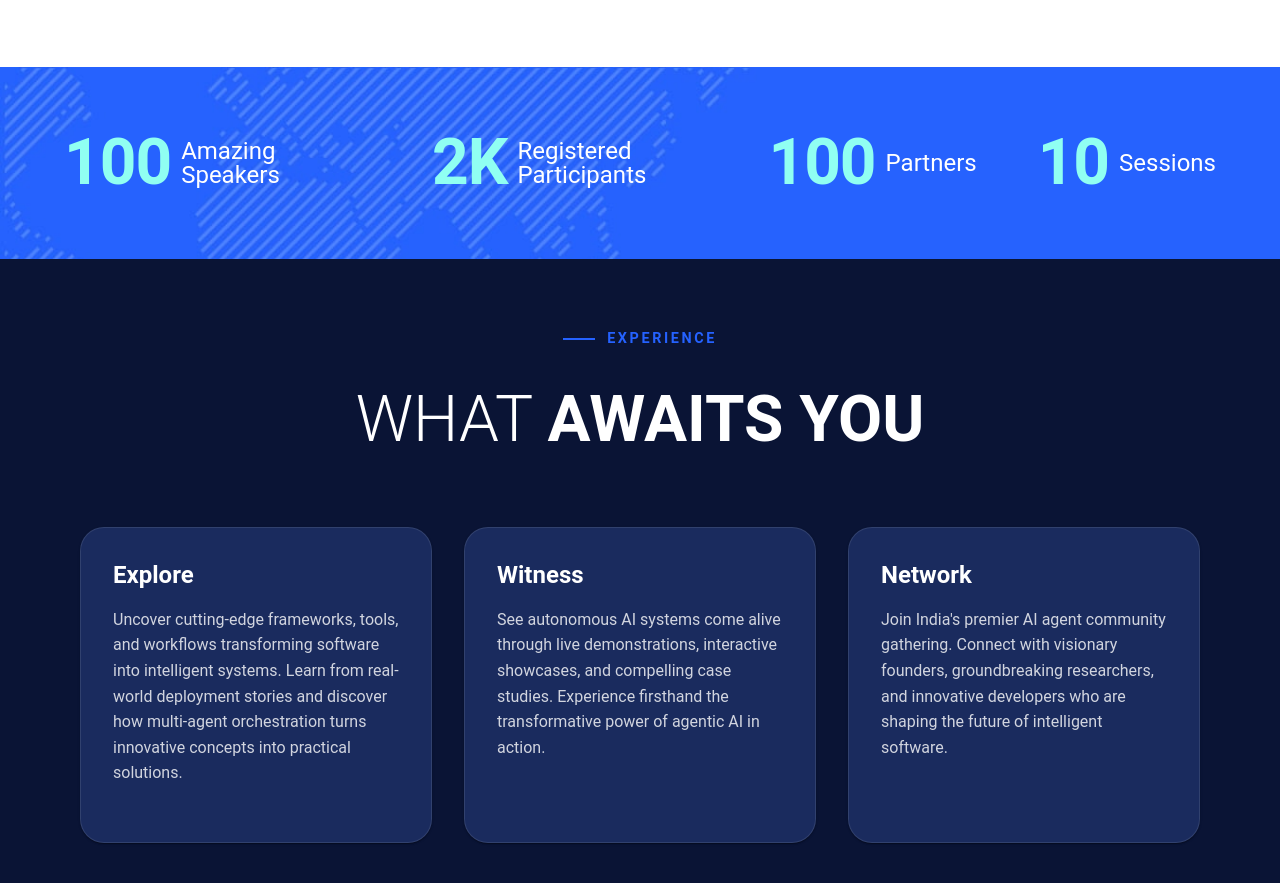
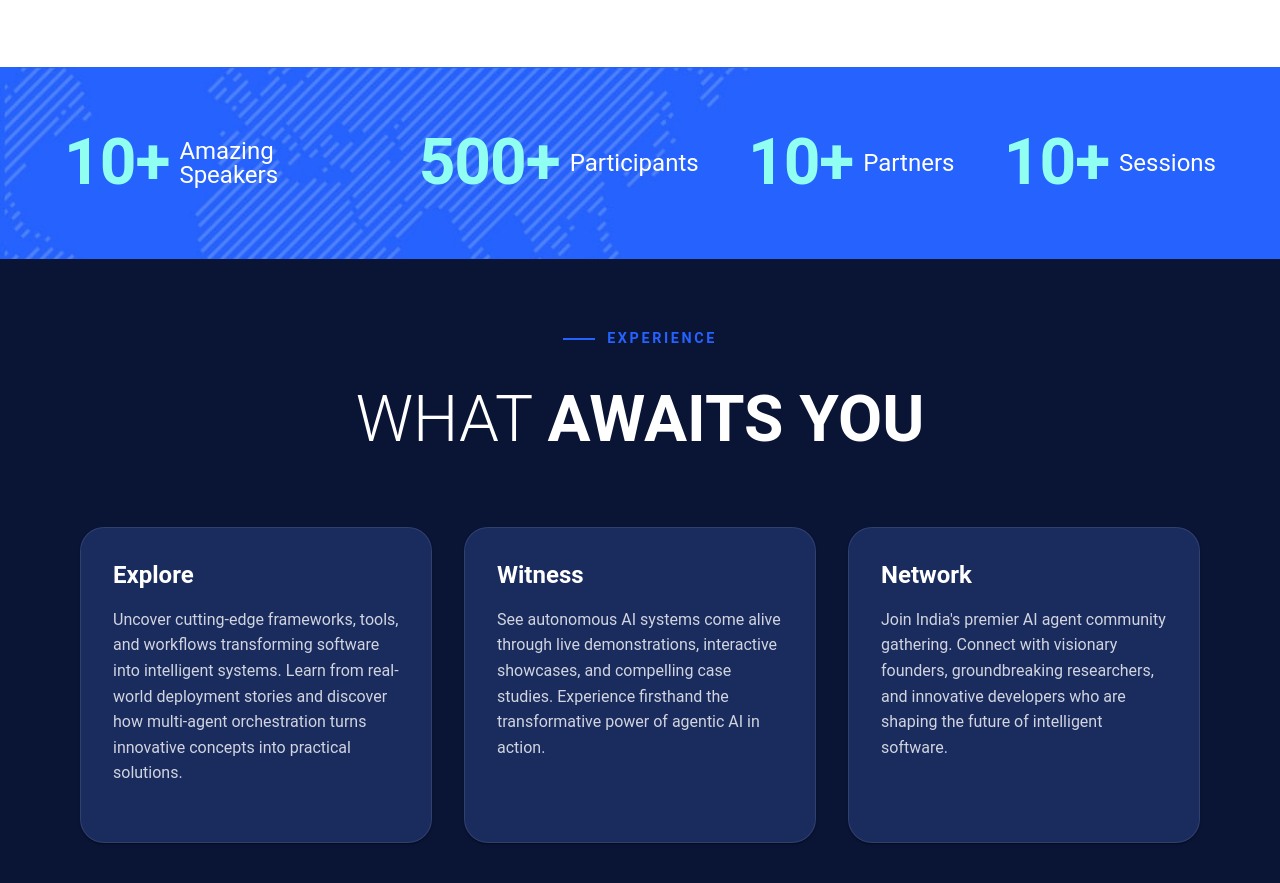
Before and after one commit to kunalworldwide/cloudxai-fest-spark, a Nuxt app: page / in a window 1280 px wide. Shown: the part 1320-2203 px from the top of the page. Built offline with nearby package versions, Linux system fonts and the light colour scheme.

Commit message:
Refactor AppToolbar and aboutEvent components: replace static logo with a clickable NuxtLink for improved navigation, and update event statistics to reflect more accurate participant numbers and enhance clarity in presentation.

```diff
--- a/app/components/home/aboutEvent.vue
+++ b/app/components/home/aboutEvent.vue
@@ -83,19 +83,19 @@ const eventDetails = ref([
 const eventStats = ref([
   {
     title: "Amazing Speakers",
-    value: 100,
+    value: "10+",
   },
   {
-    title: "Registered Participants",
-    value: "2K",
+    title: "Participants",
+    value: "500+",
   },
   {
     title: "Partners",
-    value: 100,
+    value: "10+",
   },
   {
     title: "Sessions",
-    value: 10,
+    value: "10+",
   },
 ]);
 </script>
```
Also changed, not shown: app/components/core/AppToolbar.vue (+7 -2 lines).
